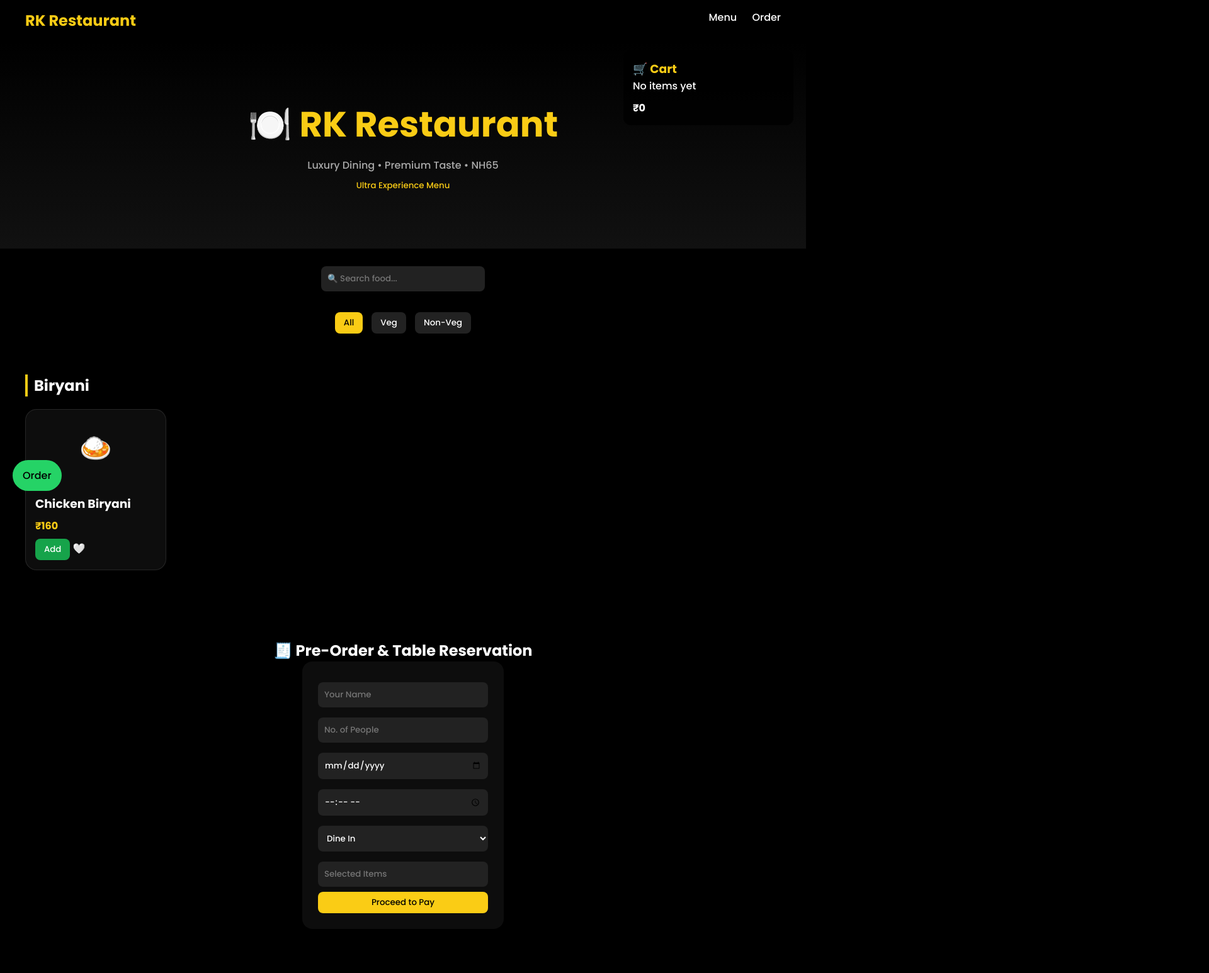
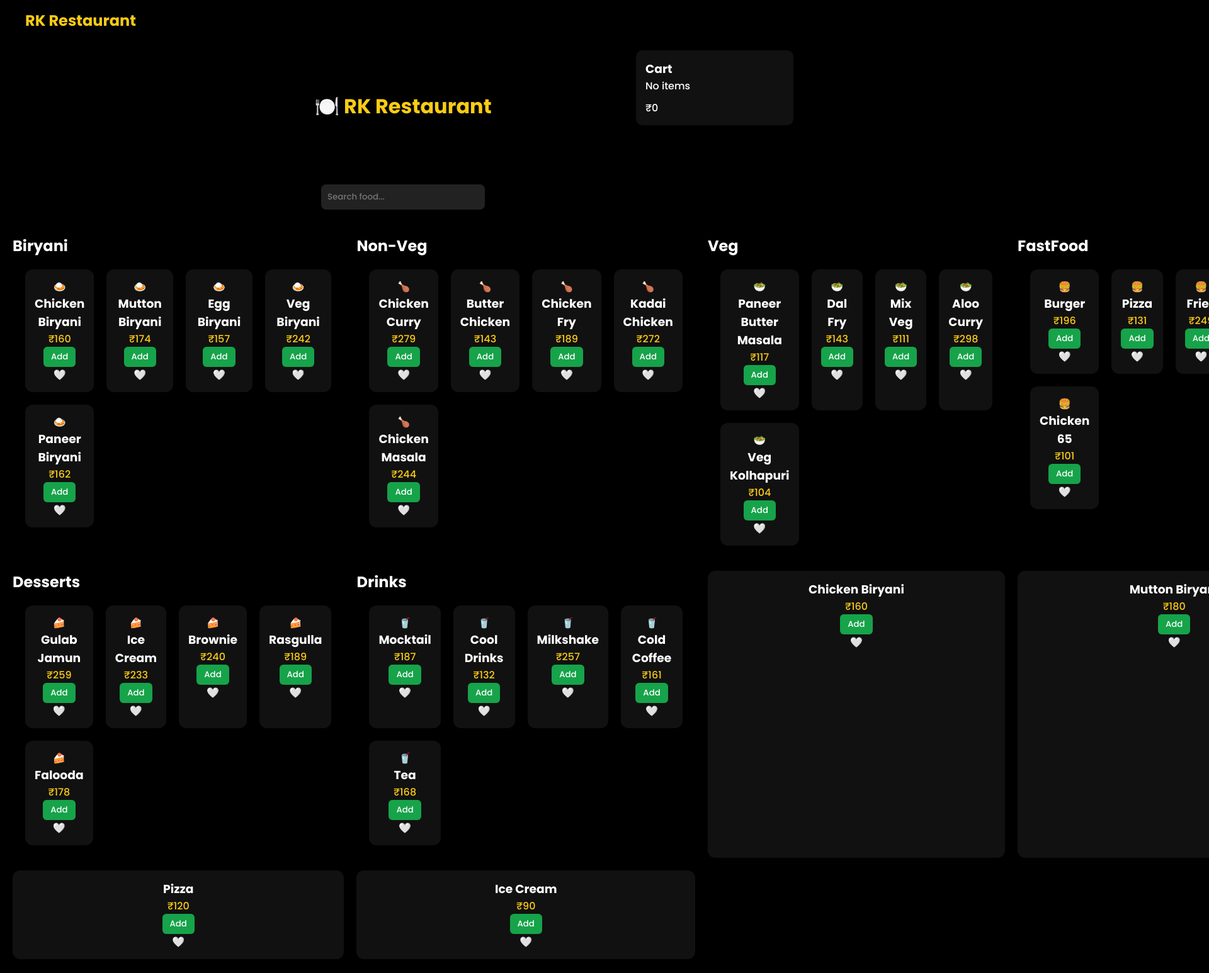
Before and after one commit to lovelychintu437-ops/RK_restaurant, a plain HTML site: page index.html in a window 1280 px wide. Shown: the top 1546 px of the page at 63% size, 1920 px wide, since content can reach past the window. Drawn offline with Linux system fonts and the light colour scheme.

Commit message:
Update index.html

```diff
--- a/index.html
+++ b/index.html
@@ -8,59 +8,31 @@
 <link href="https://fonts.googleapis.com/css2?family=Poppins:wght@300;500;700&display=swap" rel="stylesheet">
 
 <style>
-*{margin:0;padding:0;box-sizing:border-box;font-family:'Poppins',sans-serif;scroll-behavior:smooth;}
+*{margin:0;padding:0;box-sizing:border-box;font-family:'Poppins',sans-serif;}
 body{background:#000;color:#fff;}
 
-.navbar{position:sticky;top:0;background:rgba(0,0,0,0.7);backdrop-filter:blur(12px);padding:15px 40px;display:flex;justify-content:space-between;z-index:1000;}
+.navbar{position:sticky;top:0;background:#000;padding:15px 40px;display:flex;justify-content:space-between;}
 .navbar h2{color:#facc15;}
-.navbar a{color:#fff;margin-left:20px;text-decoration:none;}
-.navbar a:hover{color:#facc15;}
 
-.hero{text-align:center;padding:90px 20px;background:linear-gradient(to bottom,#000,#111);}
-.hero h1{font-size:56px;color:#facc15;}
-.hero p{color:#aaa;margin-top:10px;}
-.hero small{color:#facc15;display:block;margin-top:10px;}
+.hero{text-align:center;padding:80px;}
+.hero h1{color:#facc15;}
 
 .search-box{text-align:center;margin:20px;}
 .search-box input{padding:10px;width:260px;border-radius:8px;border:none;background:#222;color:#fff;}
 
-.filter-bar{text-align:center;margin:20px;}
-.filter-bar button{margin:5px;background:#222;}
-.filter-bar button.active{background:#facc15;color:#000;}
+.grid{display:grid;grid-template-columns:repeat(4,1fr);gap:20px;padding:20px;}
 
-.section{padding:40px;}
-.section h2{margin-bottom:20px;border-left:4px solid #facc15;padding-left:10px;}
+.card{background:#111;padding:15px;border-radius:12px;text-align:center;}
+.price{color:#facc15;}
 
-.grid{display:grid;grid-template-columns:repeat(5,1fr);gap:20px;}
+button{background:#16a34a;border:none;padding:6px 12px;border-radius:6px;color:#fff;cursor:pointer;}
 
-.card{background:rgba(255,255,255,0.05);border-radius:18px;overflow:hidden;transition:0.3s;border:1px solid rgba(255,255,255,0.1);}
-.card:hover{transform:translateY(-8px) scale(1.05);}
+.counter{display:flex;justify-content:center;gap:10px;margin-top:5px;}
 
-.card-top{height:120px;display:flex;align-items:center;justify-content:center;font-size:42px;}
-.card-body{padding:15px;}
-.price{color:#facc15;margin:8px 0;font-weight:bold;}
+.cart{position:fixed;top:80px;right:20px;background:#111;padding:15px;border-radius:10px;width:250px;}
+.total{margin-top:10px;}
 
-button{background:#16a34a;border:none;padding:7px 14px;border-radius:8px;color:#fff;cursor:pointer;}
-button:hover{background:#22c55e;}
-
-.counter{display:flex;align-items:center;gap:8px;margin-top:5px;}
-.counter button{padding:4px 10px;background:#222;}
-
-.cart{position:fixed;top:80px;right:20px;background:rgba(0,0,0,0.8);padding:15px;border-radius:12px;width:270px;}
-.cart h3{color:#facc15;}
-.total{margin-top:10px;font-weight:bold;}
-
-.whatsapp{position:fixed;bottom:20px;left:20px;background:#25D366;color:#000;padding:12px 16px;border-radius:50px;cursor:pointer;}
-
-.form-section{text-align:center;padding:70px 20px;}
-.form-box{background:rgba(255,255,255,0.05);padding:25px;border-radius:16px;width:320px;margin:auto;}
-input,select{width:100%;margin:8px 0;padding:10px;border:none;border-radius:8px;background:#222;color:#fff;}
-.confirm{background:#facc15;color:#000;width:100%;}
-
-#paymentBox{display:none;position:fixed;top:0;left:0;width:100%;height:100%;background:rgba(0,0,0,0.8);justify-content:center;align-items:center;}
-
-@media(max-width:1200px){.grid{grid-template-columns:repeat(3,1fr);}}
-@media(max-width:700px){.grid{grid-template-columns:repeat(2,1fr);}}
+#paymentBox{display:none;position:fixed;top:0;left:0;width:100%;height:100%;background:#000a;justify-content:center;align-items:center;}
 </style>
 </head>
 
@@ -68,126 +40,222 @@ input,select{width:100%;margin:8px 0;padding:10px;border:none;border-radius:8px;
 
 <div class="navbar">
 <h2>RK Restaurant</h2>
-<div>
-<a href="#">Menu</a>
-<a href="#">Order</a>
-</div>
 </div>
 
 <div class="hero">
 <h1>🍽️ RK Restaurant</h1>
-<p>Luxury Dining • Premium Taste • NH65</p>
-<small>Ultra Experience Menu</small>
 </div>
 
 <div class="search-box">
-<input type="text" id="search" placeholder="🔍 Search food...">
-</div>
-
-<div class="filter-bar">
-<button class="active">All</button>
-<button>Veg</button>
-<button>Non-Veg</button>
+<input type="text" id="search" placeholder="Search food...">
 </div>
 
 <div class="cart">
-<h3>🛒 Cart</h3>
-<div id="cartItems">No items yet</div>
+<h3>Cart</h3>
+<div id="cartItems">No items</div>
 <div class="total" id="total">₹0</div>
 </div>
 
-<!-- SAMPLE ITEM (apply same pattern to all items if needed) -->
-<div class="section">
-<h2>Biryani</h2>
 <div class="grid">
 
+<!-- ITEM -->
+<!-- BIRYANI -->
+<div class="section"><h2>Biryani</h2><div class="grid">
+<div class="card"><div class="card-top">🍛</div><div class="card-body"><h3>Chicken Biryani</h3><div class="price">₹160</div><button onclick="handleAdd(this,'Chicken Biryani',160)">Add</button></div></div>
+<div class="card"><div class="card-top">🍛</div><div class="card-body"><h3>Mutton Biryani</h3><div class="price">₹174</div><button onclick="handleAdd(this,'Mutton Biryani',174)">Add</button></div></div>
+<div class="card"><div class="card-top">🍛</div><div class="card-body"><h3>Egg Biryani</h3><div class="price">₹157</div><button onclick="handleAdd(this,'Egg Biryani',157)">Add</button></div></div>
+<div class="card"><div class="card-top">🍛</div><div class="card-body"><h3>Veg Biryani</h3><div class="price">₹242</div><button onclick="handleAdd(this,'Veg Biryani',242)">Add</button></div></div>
+<div class="card"><div class="card-top">🍛</div><div class="card-body"><h3>Paneer Biryani</h3><div class="price">₹162</div><button onclick="handleAdd(this,'Paneer Biryani',162)">Add</button></div></div>
+</div></div>
+
+<!-- NON VEG -->
+<div class="section"><h2>Non-Veg</h2><div class="grid">
+<div class="card"><div class="card-top">🍗</div><div class="card-body"><h3>Chicken Curry</h3><div class="price">₹279</div><button onclick="handleAdd(this,'Chicken Curry',279)">Add</button></div></div>
+<div class="card"><div class="card-top">🍗</div><div class="card-body"><h3>Butter Chicken</h3><div class="price">₹143</div><button onclick="handleAdd(this,'Butter Chicken',143)">Add</button></div></div>
+<div class="card"><div class="card-top">🍗</div><div class="card-body"><h3>Chicken Fry</h3><div class="price">₹189</div><button onclick="handleAdd(this,'Chicken Fry',189)">Add</button></div></div>
+<div class="card"><div class="card-top">🍗</div><div class="card-body"><h3>Kadai Chicken</h3><div class="price">₹272</div><button onclick="handleAdd(this,'Kadai Chicken',272)">Add</button></div></div>
+<div class="card"><div class="card-top">🍗</div><div class="card-body"><h3>Chicken Masala</h3><div class="price">₹244</div><button onclick="handleAdd(this,'Chicken Masala',244)">Add</button></div></div>
+</div></div>
+
+<!-- VEG -->
+<div class="section"><h2>Veg</h2><div class="grid">
+<div class="card"><div class="card-top">🥗</div><div class="card-body"><h3>Paneer Butter Masala</h3><div class="price">₹117</div><button onclick="handleAdd(this,'Paneer Butter Masala',117)">Add</button></div></div>
+<div class="card"><div class="card-top">🥗</div><div class="card-body"><h3>Dal Fry</h3><div class="price">₹143</div><button onclick="handleAdd(this,'Dal Fry',143)">Add</button></div></div>
+<div class="card"><div class="card-top">🥗</div><div class="card-body"><h3>Mix Veg</h3><div class="price">₹111</div><button onclick="handleAdd(this,'Mix Veg',111)">Add</button></div></div>
+<div class="card"><div class="card-top">🥗</div><div class="card-body"><h3>Aloo Curry</h3><div class="price">₹298</div><button onclick="handleAdd(this,'Aloo Curry',298)">Add</button></div></div>
+<div class="card"><div class="card-top">🥗</div><div class="card-body"><h3>Veg Kolhapuri</h3><div class="price">₹104</div><button onclick="handleAdd(this,'Veg Kolhapuri',104)">Add</button></div></div>
+</div></div>
+
+<!-- FAST FOOD -->
+<div class="section"><h2>FastFood</h2><div class="grid">
+<div class="card"><div class="card-top">🍔</div><div class="card-body"><h3>Burger</h3><div class="price">₹196</div><button onclick="handleAdd(this,'Burger',196)">Add</button></div></div>
+<div class="card"><div class="card-top">🍔</div><div class="card-body"><h3>Pizza</h3><div class="price">₹131</div><button onclick="handleAdd(this,'Pizza',131)">Add</button></div></div>
+<div class="card"><div class="card-top">🍔</div><div class="card-body"><h3>Fries</h3><div class="price">₹249</div><button onclick="handleAdd(this,'Fries',249)">Add</button></div></div>
+<div class="card"><div class="card-top">🍔</div><div class="card-body"><h3>Sandwich</h3><div class="price">₹126</div><button onclick="handleAdd(this,'Sandwich',126)">Add</button></div></div>
+<div class="card"><div class="card-top">🍔</div><div class="card-body"><h3>Chicken 65</h3><div class="price">₹101</div><button onclick="handleAdd(this,'Chicken 65',101)">Add</button></div></div>
+</div></div>
+
+<!-- DESSERTS -->
+<div class="section"><h2>Desserts</h2><div class="grid">
+<div class="card"><div class="card-top">🍰</div><div class="card-body"><h3>Gulab Jamun</h3><div class="price">₹259</div><button onclick="handleAdd(this,'Gulab Jamun',259)">Add</button></div></div>
+<div class="card"><div class="card-top">🍰</div><div class="card-body"><h3>Ice Cream</h3><div class="price">₹233</div><button onclick="handleAdd(this,'Ice Cream',233)">Add</button></div></div>
+<div class="card"><div class="card-top">🍰</div><div class="card-body"><h3>Brownie</h3><div class="price">₹240</div><button onclick="handleAdd(this,'Brownie',240)">Add</button></div></div>
+<div class="card"><div class="card-top">🍰</div><div class="card-body"><h3>Rasgulla</h3><div class="price">₹189</div><button onclick="handleAdd(this,'Rasgulla',189)">Add</button></div></div>
+<div class="card"><div class="card-top">🍰</div><div class="card-body"><h3>Falooda</h3><div class="price">₹178</div><button onclick="handleAdd(this,'Falooda',178)">Add</button></div></div>
+</div></div>
+
+<!-- DRINKS -->
+<div class="section"><h2>Drinks</h2><div class="grid">
+<div class="card"><div class="card-top">🥤</div><div class="card-body"><h3>Mocktail</h3><div class="price">₹187</div><button onclick="handleAdd(this,'Mocktail',187)">Add</button></div></div>
+<div class="card"><div class="card-top">🥤</div><div class="card-body"><h3>Cool Drinks</h3><div class="price">₹132</div><button onclick="handleAdd(this,'Cool Drinks',132)">Add</button></div></div>
+<div class="card"><div class="card-top">🥤</div><div class="card-body"><h3>Milkshake</h3><div class="price">₹257</div><button onclick="handleAdd(this,'Milkshake',257)">Add</button></div></div>
+<div class="card"><div class="card-top">🥤</div><div class="card-body"><h3>Cold Coffee</h3><div class="price">₹161</div><button onclick="handleAdd(this,'Cold Coffee',161)">Add</button></div></div>
+<div class="card"><div class="card-top">🥤</div><div class="card-body"><h3>Tea</h3><div class="price">₹168</div><button onclick="handleAdd(this,'Tea',168)">Add</button></div></div>
+</div></div>
 <div class="card">
-<div class="card-top">🍛</div>
-<div class="card-body">
 <h3>Chicken Biryani</h3>
 <div class="price">₹160</div>
 <button onclick="handleAdd(this,'Chicken Biryani',160)">Add</button>
-<span onclick="toggleFav(this)" style="cursor:pointer;">🤍</span>
 </div>
+
+<div class="card">
+<h3>Mutton Biryani</h3>
+<div class="price">₹180</div>
+<button onclick="handleAdd(this,'Mutton Biryani',180)">Add</button>
+</div>
+
+<div class="card">
+<h3>Pizza</h3>
+<div class="price">₹120</div>
+<button onclick="handleAdd(this,'Pizza',120)">Add</button>
+</div>
+
+<div class="card">
+<h3>Ice Cream</h3>
+<div class="price">₹90</div>
+<button onclick="handleAdd(this,'Ice Cream',90)">Add</button>
 </div>
 
 </div>
-</div>
 
-<div class="form-section">
-<h2>🧾 Pre-Order & Table Reservation</h2>
-<div class="form-box">
-<input placeholder="Your Name">
-<input placeholder="No. of People">
-<input type="date">
-<input type="time">
-<select><option>Dine In</option></select>
-<input id="selectedItems" placeholder="Selected Items" readonly>
-<button class="confirm" onclick="placeOrder()">Proceed to Pay</button>
+<!-- PAYMENT -->
+<div id="paymentBox">
+<div style="background:#111;padding:20px;border-radius:10px;text-align:center;">
+<h3>Payment</h3>
+<h2 id="payAmount">₹0</h2>
+<button onclick="completePayment()">Pay</button>
 </div>
 </div>
-
-<div id="paymentBox">
-<div style="background:#111;padding:25px;border-radius:12px;text-align:center;">
-<h3 style="color:#facc15;">💳 Payment</h3>
-<h2 id="payAmount">₹0</h2>
-<input placeholder="UPI ID">
-<button onclick="completePayment()">Pay Now</button>
-</div>
-</div>
-
-<div class="whatsapp" onclick="sendWhatsApp()">Order</div>
 
 <script>
 let cart=[];
 let totalAmount=0;
 
+// ADD
 function handleAdd(btn,name,price){
+const key=name.replace(/\s+/g,'-');
+
 cart.push({name,price,qty:1});
 btn.style.display='none';
+
+const counter=document.createElement('div');
+counter.className='counter';
+counter.id='ctr-'+key;
+
+counter.innerHTML=`
+<button onclick="changeQty('${name}',-1)">-</button>
+<span id="qty-${key}">1</span>
+<button onclick="changeQty('${name}',1)">+</button>
+`;
+
+btn.parentElement.appendChild(counter);
+
 updateCart();
 }
 
+// CHANGE QTY
+function changeQty(name,delta){
+const item=cart.find(i=>i.name===name);
+if(!item) return;
+
+item.qty+=delta;
+const key=name.replace(/\s+/g,'-');
+
+if(item.qty<=0){
+cart=cart.filter(i=>i.name!==name);
+document.getElementById('ctr-'+key)?.remove();
+
+document.querySelectorAll('button').forEach(b=>{
+if(b.innerText==='Add' && b.getAttribute('onclick')?.includes(name)){
+b.style.display='inline-block';
+}
+});
+}
+
+updateCart();
+}
+
+// UPDATE CART
 function updateCart(){
 let cartItems=document.getElementById('cartItems');
+cartItems.innerHTML='';
 let total=0;
-cartItems.innerHTML='';
+
 cart.forEach(i=>{
 let d=document.createElement('div');
 d.innerText=i.name+' x '+i.qty;
 cartItems.appendChild(d);
 total+=i.price*i.qty;
+
+const key=i.name.replace(/\s+/g,'-');
+document.getElementById('qty-'+key).innerText=i.qty;
 });
+
 totalAmount=total;
 document.getElementById('total').innerText='₹'+total;
-document.getElementById('selectedItems').value=cart.map(i=>i.name).join(',');
 }
 
+// SEARCH FIXED
 document.getElementById('search').addEventListener('input',function(){
-let v=this.value.toLowerCase();
-document.querySelectorAll('.card').forEach(c=>{
-c.style.display=c.innerText.toLowerCase().includes(v)?'block':'none';
+let value=this.value.toLowerCase();
+
+document.querySelectorAll('.card').forEach(card=>{
+if(card.innerText.toLowerCase().includes(value)){
+card.style.display='';
+}else{
+card.style.display='none';
+}
 });
 });
 
-function toggleFav(el){
-el.innerText = el.innerText==='🤍'?'❤️':'🤍';
+// ❤️ AUTO WISHLIST
+document.querySelectorAll('.card').forEach(card=>{
+let heart=document.createElement('div');
+heart.innerText='🤍';
+heart.style.cursor='pointer';
+
+heart.onclick=function(){
+this.innerText=this.innerText==='🤍'?'❤️':'🤍';
+};
+
+card.appendChild(heart);
+});
+
+// PAYMENT
+function placeOrder(){
+if(cart.length===0){
+alert("Cart empty");
+return;
 }
-
-function placeOrder(){
 document.getElementById('paymentBox').style.display='flex';
 document.getElementById('payAmount').innerText='₹'+totalAmount;
 }
 
 function completePayment(){
-alert("Payment Successful!");
+alert("Payment Successful");
 cart=[];
 updateCart();
 document.getElementById('paymentBox').style.display='none';
-}
-
-function sendWhatsApp(){
-window.open('https://wa.me/?text=Order','_blank');
 }
 </script>
 
```
